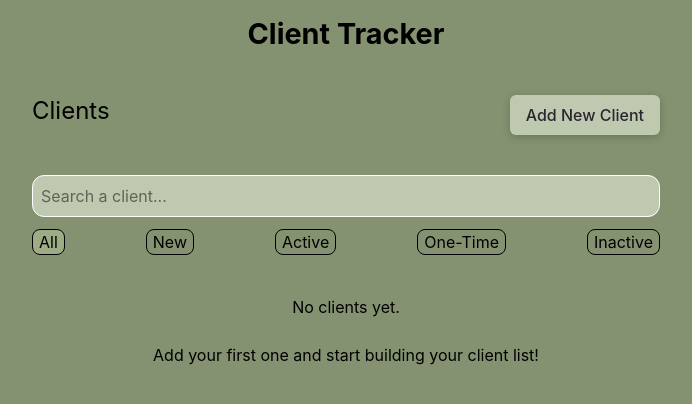
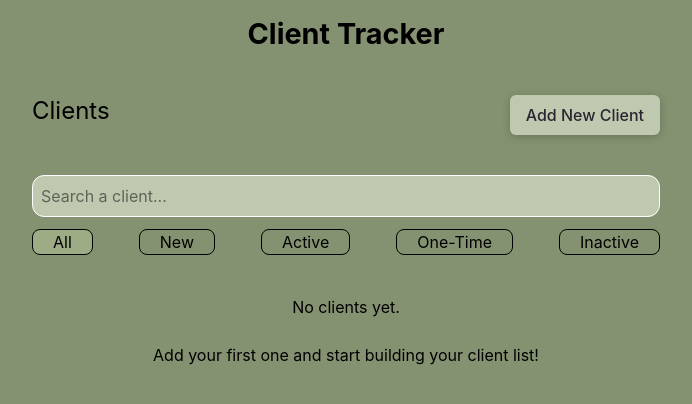
Before and after one commit to Natalie-Kizirian/Client-Tracker, a React (Vite) app: page / in a window 1280 px wide. Shown: the top 404 px of the page, without its empty margins (294-986 px from the left). Built offline with nearby package versions, Linux system fonts and the light colour scheme.

Commit message:
filter styles fixed

```diff
--- a/src/components/Pages/ClientPage.jsx
+++ b/src/components/Pages/ClientPage.jsx
@@ -55,14 +55,14 @@ function ClientPage({ onAddClient, clients = [], onSelectClient }) {
           placeholder="Search a client..."
           value={searchQuery}
           onChange={(e) => setSearchQuery(e.target.value)}
-          className="w-full rounded-xl border border-white bg-secondary p-2"
+          className="bg-secondary w-full rounded-xl border border-white p-2"
         />
 
         <div className="flex w-full justify-between">
           {STATUSES.map((status) => (
             <p
               key={status}
-              className={`cursor-pointer rounded-lg border px-1.5 capitalize ${selectedStatus === status ? "bg-[#9DAC85]" : ""}`}
+              className={`cursor-pointer rounded-lg border px-1.5 capitalize lg:px-5 ${selectedStatus === status ? "bg-[#9DAC85]" : ""}`}
               onClick={() => setSelectedStatus(status)}
             >
               {status}
```
